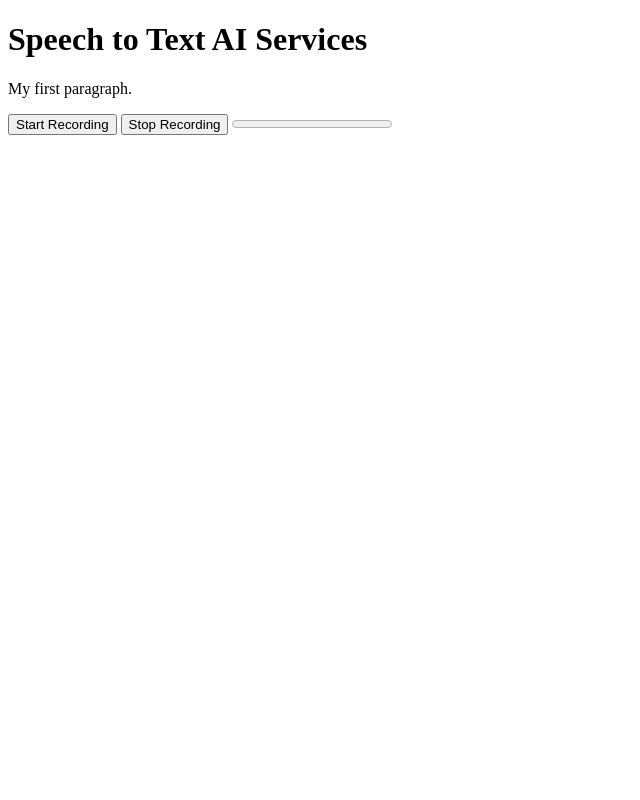
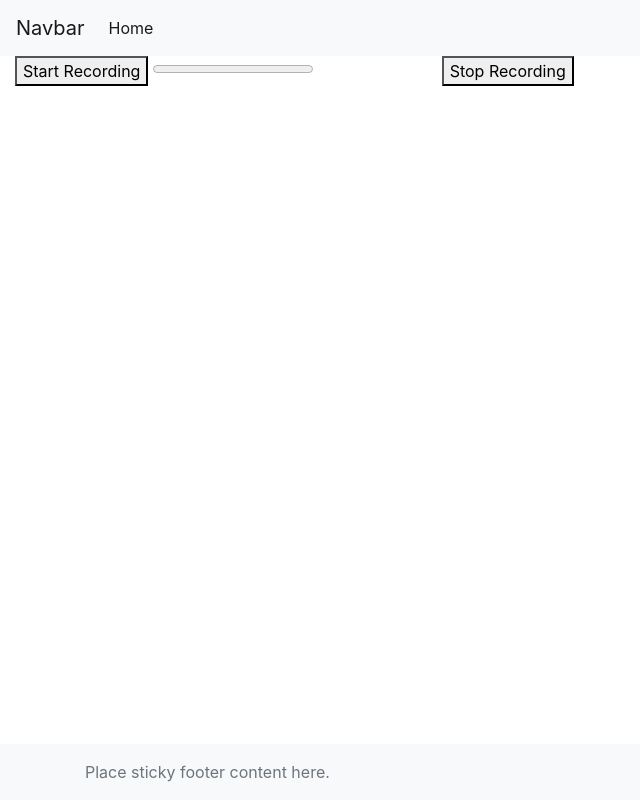
Before and after one commit to dhamacher/Azure-AI, a Flask app: page / in a window 1280 px wide. Shown: the whole page, without its empty margins (0-640 px from the left). Run offline with Flask 3, Linux system fonts and the light colour scheme; some libraries are stand-ins or nearby versions.

Commit message:
Upload of changes

```diff
--- a/speech_services/app.py
+++ b/speech_services/app.py
@@ -9,7 +9,7 @@ import logging
 LOGGER_NAME = "SPEECH-SVC"
 load_dotenv()
 
-logging.basicConfig(filename='app.log', filemode='w', format='%(name)s - %(levelname)s - %(message)s', level=logging.DEBUG)
+logging.basicConfig(filename='app.log', filemode='w', format='%(asctime)s %(name)s - %(levelname)s - %(message)s', level=logging.DEBUG)
 logger = logging.getLogger(LOGGER_NAME)
 current_path = Path(__file__).absolute().parent
 AUDIO_OUTPUT_PATH = Path(current_path / str(os.environ.get('AUDIO_OUTPUT_PATH')))
--- a/speech_services/templates/index.html
+++ b/speech_services/templates/index.html
@@ -1,17 +1,42 @@
 <!DOCTYPE html>
-<html>
+<html lang="en" style="height: 100%;">
 <head>
-    <title>Page Title</title>
+    <meta charset="UTF-8">
+    <meta name="viewport" content="width=device-width, initial-scale=1">
+    <!-- Include Bootstrap CSS -->
+    <link rel="stylesheet" href="https://stackpath.bootstrapcdn.com/bootstrap/4.3.1/css/bootstrap.min.css">
+    <title>Document</title>
 </head>
-<body>
-
-<h1>Speech to Text AI Services</h1>
-<p>My first paragraph.</p>
+<body style="height: 100%; display: flex; flex-direction: column;">
+  <!-- Navigation Bar -->
+  <nav class="navbar navbar-expand-lg navbar-light bg-light">
+    <a class="navbar-brand" href="#">Navbar</a>
+    <button class="navbar-toggler" type="button" data-toggle="collapse" data-target="#navbarNav" aria-controls="navbarNav" aria-expanded="false" aria-label="Toggle navigation">
+      <span class="navbar-toggler-icon"></span>
+    </button>
+    <div class="collapse navbar-collapse" id="navbarNav">
+      <ul class="navbar-nav">
+        <li class="nav-item active">
+          <a class="nav-link" href="#">Home <span class="sr-only">(current)</span></a>
+        </li>
+        <!-- Add more links here -->
+      </ul>
+    </div>
+  </nav>
+  <div class="container-fluid" style="flex: 1;">
+      <div class="row">
+          <div class="col-md-4">
             <button id="startButton">Start Recording</button>
+            <progress id="progressBar" value="0" max="30"></progress>
+          </div>
+          <div class="col-md-4">
               <button id="stopButton">Stop Recording</button>
-<progress id="progressBar" value="0" max="30"></progress>
+          </div>
+          <div class="col-md-4">
             <p id="recognizedText"></p>
-
+          </div>
+      </div>
+  </div>
   <script>
       let mediaRecorder;
       let chunks = [];
@@ -59,6 +84,11 @@
           // }, 30000);  // Stop recording after 30 seconds
       });
   </script>
-
+  <!-- Footer -->
+  <footer class="footer mt-auto py-3 bg-light">
+    <div class="container">
+      <span class="text-muted">Place sticky footer content here.</span>
+    </div>
+  </footer>
 </body>
 </html>
```
Lines whose indentation alone changed are shown as unchanged.
